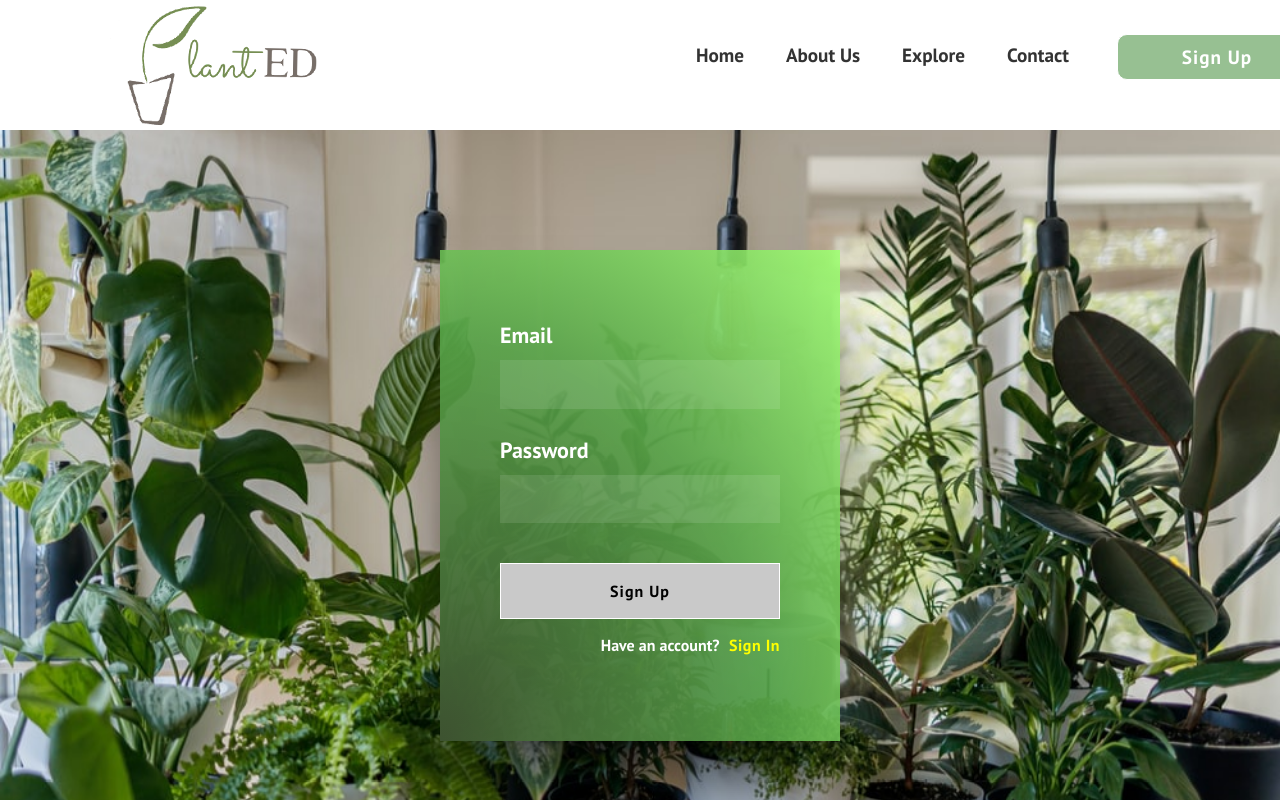
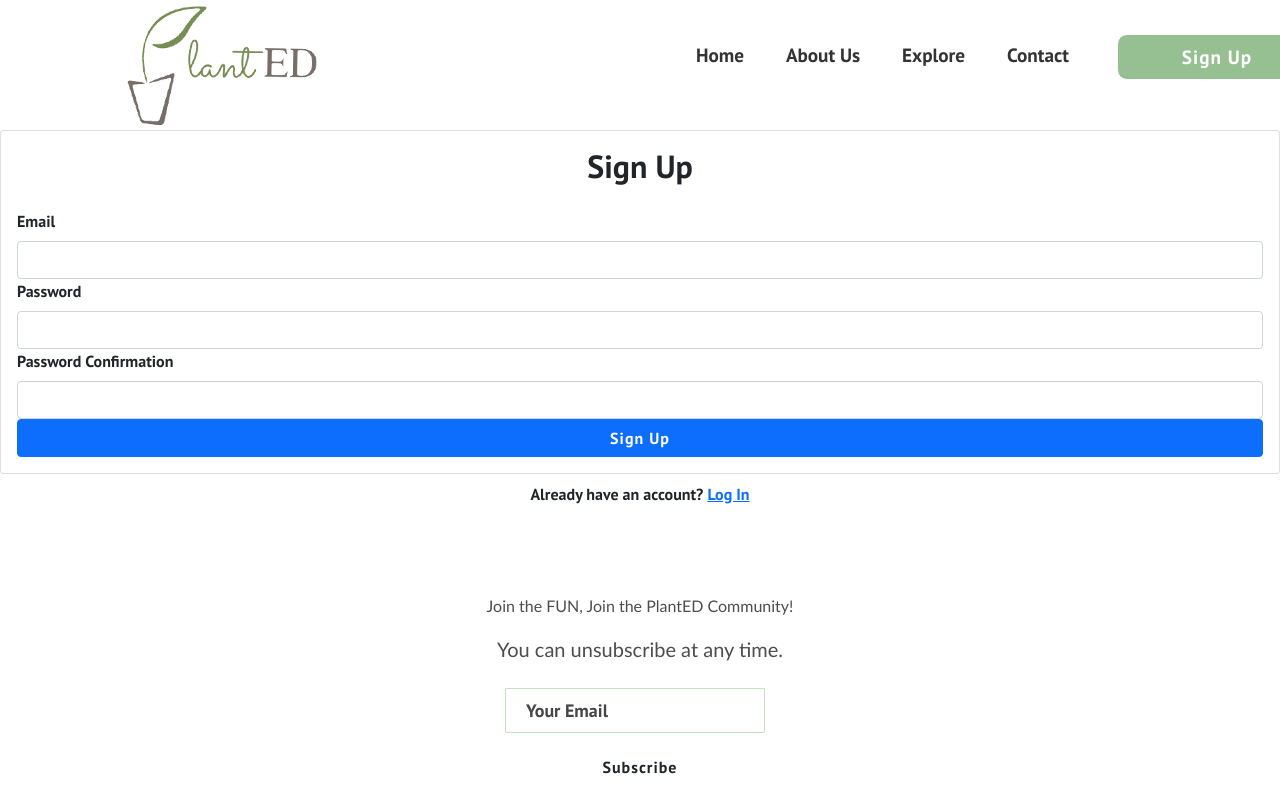
Before and after one commit to a-majumdar/sdp, a React (Create React App) app in the folder software/: page /sign-up in a window 1280 px wide. Shown: the top 800 px of the page. Built offline with nearby package versions, Linux system fonts and the light colour scheme; no server answers.

Commit message:
Added routing to profile page on sign up

```diff
--- a/software/src/App.js
+++ b/software/src/App.js
@@ -7,11 +7,16 @@ import AboutUs from "./screens/AboutUs";
 import Contact from "./screens/ContactUs";
 import Explore from "./screens/Explore";
 import SignUp from "./screens/SignUp";
+import ProfilePage from "./screens/ProfilePage";
+import PrivateRoute from "./components/PrivateRoute";
+
+import { AuthProvider } from "./contexts/AuthContext";
+import LogIn from "./screens/Login";
 
 function App() {
   return (
-    <>
-      <Router>
+    <Router>
+      <AuthProvider>
         <Navbar></Navbar>
         <Switch>
           <Route path="/" exact component={Home} />
@@ -19,9 +24,11 @@ function App() {
           <Route path="/Explore" exact component={Explore} />
           <Route path="/Contact" exact component={Contact} />
           <Route path="/sign-up" exact component={SignUp} />
+          <Route path="/login" exact component={LogIn} />
+          <PrivateRoute path="/profile" exact component={ProfilePage} />
         </Switch>
-      </Router>
-    </>
+      </AuthProvider>
+    </Router>
   );
 }
 
--- /dev/null
+++ b/software/src/components/PrivateRoute.js
@@ -0,0 +1,15 @@
+import React from "react";
+import { Redirect, Route } from "react-router-dom";
+import { useAuth } from "../contexts/AuthContext";
+
+export default function PrivateRoute({ component: Component, ...rest }) {
+  const { currentUser } = useAuth();
+  return (
+    <Route
+      {...rest}
+      render={(props) => {
+        return currentUser ? <Component {...props} /> : <Redirect to="/" />;
+      }}
+    ></Route>
+  );
+}
--- /dev/null
+++ b/software/src/contexts/AuthContext.js
@@ -0,0 +1,52 @@
+import React, { useContext, useState } from "react";
+import { auth } from "../firebase/firebase-config";
+import { useEffect } from "react";
+
+const AuthContext = React.createContext();
+
+export function useAuth() {
+  return useContext(AuthContext);
+}
+
+export function AuthProvider({ children }) {
+  const [currentUser, setCurrentUser] = useState();
+  const [loading, setLoading] = useState(true);
+  // const [email, setEmail] = useState("");
+  // const [password, setPassword] = useState("");
+  // const [emailError, setEmailError] = useState("");
+  // const [passwordError, setPasswordError] = useState("");
+
+  useEffect(() => {
+    const unsubscribe = auth.onAuthStateChanged((user) => {
+      setCurrentUser(user);
+      setLoading(false);
+    });
+    return unsubscribe;
+  }, []);
+
+  const signUp = (email, password) => {
+    //clearErrors();
+    auth.createUserWithEmailAndPassword(email, password);
+  };
+
+  const logIn = (email, password) => {
+    auth.signInWithEmailAndPassword(email, password);
+  };
+
+  function logOut() {
+    return auth.signOut();
+  }
+
+  const value = {
+    currentUser,
+    signUp,
+    logIn,
+    logOut,
+  };
+
+  return (
+    <AuthContext.Provider value={value}>
+      {!loading && children}
+    </AuthContext.Provider>
+  );
+}
--- /dev/null
+++ b/software/src/screens/Login.js
@@ -0,0 +1,60 @@
+import React, { useContext, useRef } from "react";
+import { Card, Form, Button, Container, Alert } from "react-bootstrap";
+import PlantBackground from "../assets/plants.jpeg";
+import Footer from "../components/organisms/Footer";
+import { useState, useEffect } from "react";
+import { auth } from "../firebase/firebase-config";
+import "./SignUp.css";
+import { useAuth } from "../contexts/AuthContext";
+import { Link, useHistory } from "react-router-dom";
+
+export default function LogIn() {
+  const emailRef = useRef();
+  const passwordRef = useRef();
+  const { logIn } = useAuth();
+  const [error, setError] = useState();
+  const [loading, setLoading] = useState(false);
+  const history = useHistory();
+
+  async function handleSubmit(e) {
+    e.preventDefault();
+
+    try {
+      setError("");
+      setLoading(true);
+      await logIn(emailRef.current.value, passwordRef.current.value);
+      history.push("/profile");
+    } catch {
+      setError("Failed to Sign In");
+    }
+    setLoading(false);
+  }
+
+  return (
+    <>
+      <Card>
+        <Card.Body>
+          <h2 className="text-center mb-4">Log In</h2>
+          {error && <Alert variant="danger">{error}</Alert>}
+          <Form onSubmit={handleSubmit}>
+            <Form.Group id="email">
+              <Form.Label>Email</Form.Label>
+              <Form.Control type="email" ref={emailRef} required />
+            </Form.Group>
+            <Form.Group id="password">
+              <Form.Label>Password</Form.Label>
+              <Form.Control type="password" ref={passwordRef} required />
+            </Form.Group>
+            <Button disabled={loading} className="w-100" type="submit">
+              Sign In
+            </Button>
+          </Form>
+        </Card.Body>
+      </Card>
+      <div className="w-100 text-center mt-2">
+        Need an account? <Link to="/sign-up">Sign Up</Link>
+      </div>
+      <Footer></Footer>
+    </>
+  );
+}
--- a/software/src/screens/ProfilePage.js
+++ b/software/src/screens/ProfilePage.js
@@ -1,12 +1,35 @@
 import React from "react";
 import "../App.css";
-import Footer from "../components/organisms/Footer";
+import { Card, Button } from "react-bootstrap";
+import { useAuth } from "../contexts/AuthContext";
+import { useHistory } from "react-router-dom";
+import { useState } from "react";
 
 export default function ProfilePage() {
+  const [error, setError] = useState();
+  const { currentUser, logOut } = useAuth();
+  const history = useHistory();
+
+  async function handleLogout() {
+    setError("");
+
+    try {
+      await logOut();
+      history.push("/");
+    } catch {
+      setError("Failed to logOut");
+    }
+  }
+
   return (
     <>
-      <h1>Profile Page</h1>
-      <Footer />
+      <Card></Card>
+      <div className="w-100 text-center mt-2">
+        <strong>Email: </strong> {currentUser.email}
+        <Button onClick={handleLogout} variant="link">
+          Log Out
+        </Button>
+      </div>
     </>
   );
 }
--- a/software/src/screens/SignUp.js
+++ b/software/src/screens/SignUp.js
@@ -1,130 +1,68 @@
-import React, { useRef } from "react";
+import React, { useContext, useRef } from "react";
 import { Card, Form, Button, Container, Alert } from "react-bootstrap";
 import PlantBackground from "../assets/plants.jpeg";
 import Footer from "../components/organisms/Footer";
 import { useState, useEffect } from "react";
 import { auth } from "../firebase/firebase-config";
 import "./SignUp.css";
+import { useAuth } from "../contexts/AuthContext";
+import { Link, useHistory } from "react-router-dom";
 
 export default function SignUp() {
-  const [user, setUser] = useState("");
-  const [email, setEmail] = useState("");
-  const [password, setPassword] = useState("");
-  const [hasAccount, setHasAccount] = useState(false);
-  const [emailError, setEmailError] = useState("");
-  const [passwordError, setPasswordError] = useState("");
+  const emailRef = useRef();
+  const passwordRef = useRef();
+  const passwordConfirmRef = useRef();
+  const { signUp } = useAuth();
+  const [error, setError] = useState();
+  const [loading, setLoading] = useState(false);
+  const history = useHistory();
 
-  const clearInputs = () => {
-    setEmail("");
-    setPassword("");
-  };
+  async function handleSubmit(e) {
+    e.preventDefault();
 
-  const clearErrors = () => {
-    setEmailError("");
-    setPasswordError("");
-  };
+    if (passwordRef.current.value !== passwordConfirmRef.current.value) {
+      return setError("Passwords do not match");
+    }
 
-  const handleSignIn = () => {
-    clearErrors();
-    auth.signInWithEmailAndPassword(email, password).catch((err) => {
-      switch (err.code) {
-        case "auth/invalid-email":
-        case "auth/user-disabled":
-        case "auth/user-not-found":
-          setEmailError(err.message);
-          break;
-        case "auth/wrong-password":
-          setPasswordError(err.message);
-          break;
-      }
-    });
-  };
-
-  const handleSignUp = () => {
-    clearErrors();
-    auth.createUserWithEmailAndPassword(email, password).catch((err) => {
-      switch (err.code) {
-        case "auth/email-already-in-use":
-        case "auth/invalid-email":
-          setEmailError(err.message);
-          break;
-        case "auth/weak-password":
-          setPasswordError(err.message);
-          break;
-      }
-    });
-  };
-
-  const authListener = () => {
-    auth.onAuthStateChanged((user) => {
-      if (user) {
-        clearInputs();
-        setUser(user);
-      } else {
-        setUser("");
-      }
-    });
-  };
-
-  const handleLogout = () => {
-    auth.signOut();
-  };
-
-  useEffect(() => {
-    authListener();
-  }, []);
+    try {
+      setError("");
+      setLoading(true);
+      await signUp(emailRef.current.value, passwordRef.current.value);
+      history.push("/profile");
+    } catch {
+      setError("Failed to create an account");
+    }
+    setLoading(false);
+  }
 
   return (
     <>
-      <img className="background-image" src={PlantBackground}></img>
-      <Container className="login" style={{ minHeight: "130vh" }}>
-        <div className="loginContainer" style={{ maxWidth: "400px" }}>
-          <label>Email</label>
-          <input
-            type="text"
-            autoFocus
-            required
-            value={email}
-            onChange={(e) => setEmail(e.target.value)}
-          />
-          <p className="errorMsg">{emailError}</p>
-          <label>Password</label>
-          <input
-            type="password"
-            required
-            value={password}
-            onChange={(e) => setPassword(e.target.value)}
-          />
-          <p className="errorMsg">{passwordError}</p>
-          <div className="btnContainer">
-            {hasAccount ? (
-              <>
-                <button className="button" onClick={handleSignIn}>
-                  Sign In
-                </button>
-                <p>
-                  Don't have an account?
-                  <span onClick={() => setHasAccount(!hasAccount)}>
-                    {" "}
-                    Sign Up
-                  </span>
-                </p>
-              </>
-            ) : (
-              <>
-                <button onClick={handleSignUp}>Sign Up</button>
-                <p>
-                  Have an account?
-                  <span onClick={() => setHasAccount(!hasAccount)}>
-                    {" "}
-                    Sign In
-                  </span>
-                </p>
-              </>
-            )}
-          </div>
-        </div>
-      </Container>
+      <Card>
+        <Card.Body>
+          <h2 className="text-center mb-4">Sign Up</h2>
+          {error && <Alert variant="danger">{error}</Alert>}
+          <Form onSubmit={handleSubmit}>
+            <Form.Group id="email">
+              <Form.Label>Email</Form.Label>
+              <Form.Control type="email" ref={emailRef} required />
+            </Form.Group>
+            <Form.Group id="password">
+              <Form.Label>Password</Form.Label>
+              <Form.Control type="password" ref={passwordRef} required />
+            </Form.Group>
+            <Form.Group id="password-confirm">
+              <Form.Label>Password Confirmation</Form.Label>
+              <Form.Control type="password" ref={passwordConfirmRef} required />
+            </Form.Group>
+            <Button disabled={loading} className="w-100" type="submit">
+              Sign Up
+            </Button>
+          </Form>
+        </Card.Body>
+      </Card>
+      <div className="w-100 text-center mt-2">
+        Already have an account? <Link to="/login">Log In</Link>
+      </div>
       <Footer></Footer>
     </>
   );
```
